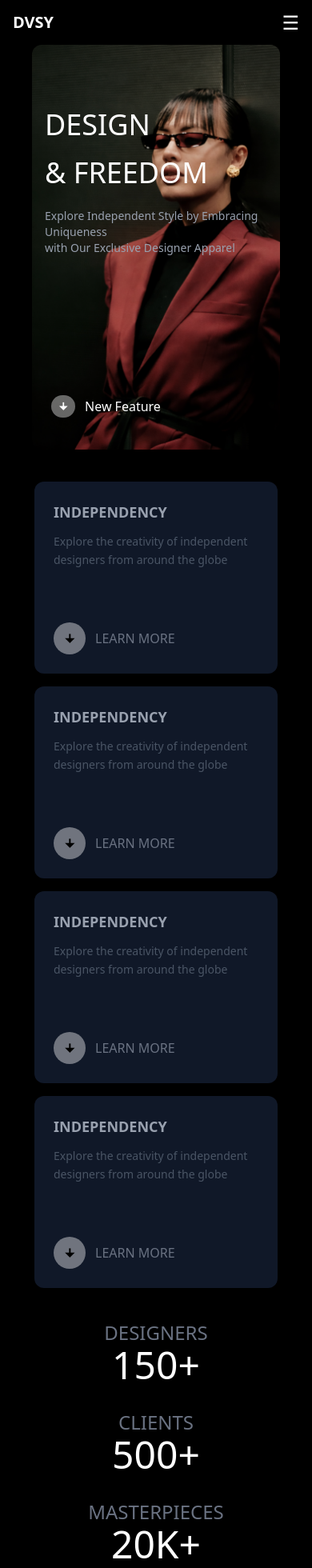
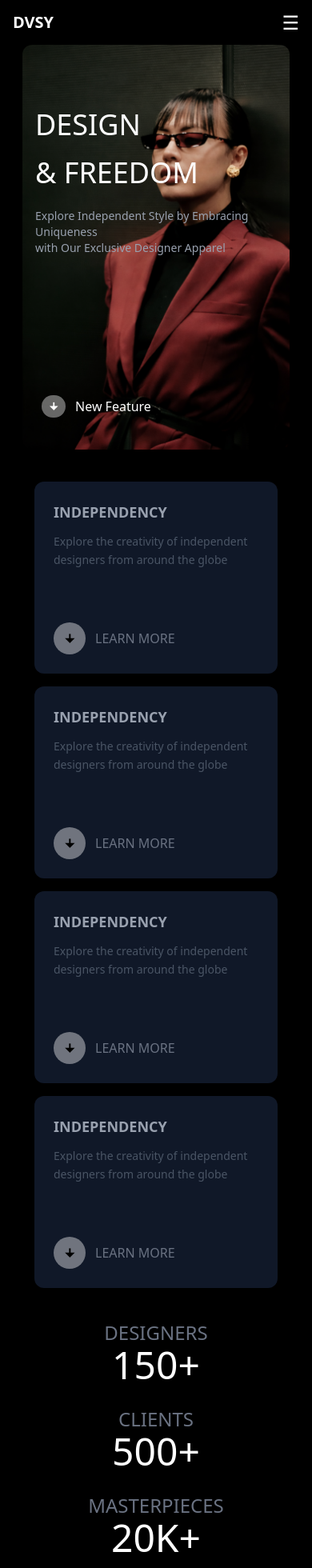
Before and after one commit to vishakha-shete/react-tailwind-landing-page, a React (Vite) app: page / in a window 390 px wide. Shown: the top 1960 px of the page at 80% size. Built offline with nearby package versions, Linux system fonts and the light colour scheme.

Commit message:
make everything responsive and similar mx

```diff
--- a/src/Components/Box.jsx
+++ b/src/Components/Box.jsx
@@ -21,7 +21,7 @@ const data = [
 
 const Box = () => {
     return (
-        <div className="flex flex-wrap justify-center gap-4 px-6 py-10">
+        <div className="flex flex-wrap justify-center gap-4 px-7 py-10">
             {data.map((item, index) => (
                 <div
                     key={index}
--- a/src/Components/Hero.jsx
+++ b/src/Components/Hero.jsx
@@ -2,7 +2,7 @@ import heroImg from "../assets/hero.png";
 
 const Hero = () => {
   return (
-    <section className="relative mx-10">
+    <section className="relative mx-7">
 
       <img
         src={heroImg}
--- a/src/Components/Part.jsx
+++ b/src/Components/Part.jsx
@@ -3,7 +3,7 @@ import PartImg from "../assets/part.png";
 
 const Part = () => {
     return (
-        <section className="relative mx-4 md:mx-10">
+        <section className="relative mx-7 md:mx-10">
             <div className="py-10 flex flex-col md:flex-row items-center gap-5">
 
                 {/* Text Section (50%) */}
--- a/src/Components/Section.jsx
+++ b/src/Components/Section.jsx
@@ -7,7 +7,7 @@ const Section = () => {
         flex justify-center gap-60 text-white text-2xl
         max-lg:gap-24
         max-md:flex-wrap max-md:gap-12
-        max-sm:flex-col max-sm:items-center max-sm:gap-8
+        max-sm:flex-col max-sm:items-center max-sm:gap-7
       "
     >
       <div className="text-center">
```
